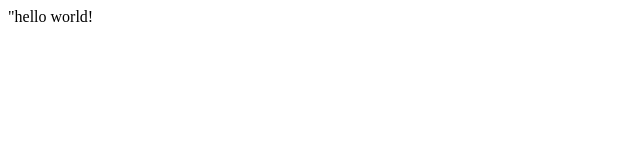
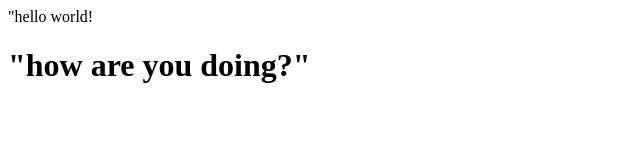
Before and after one commit to Afruzbek/c-projects, a plain HTML site: page index.html in a window 1280 px wide. Shown: the whole page, without its empty margins (0-640 px from the left). Drawn offline with Linux system fonts and the light colour scheme.

Commit message:
modified new file

```diff
--- a/index.html
+++ b/index.html
@@ -1 +1,2 @@
 <div>"hello world!</div>
+<h1>"how are you doing?"</h1>
```
